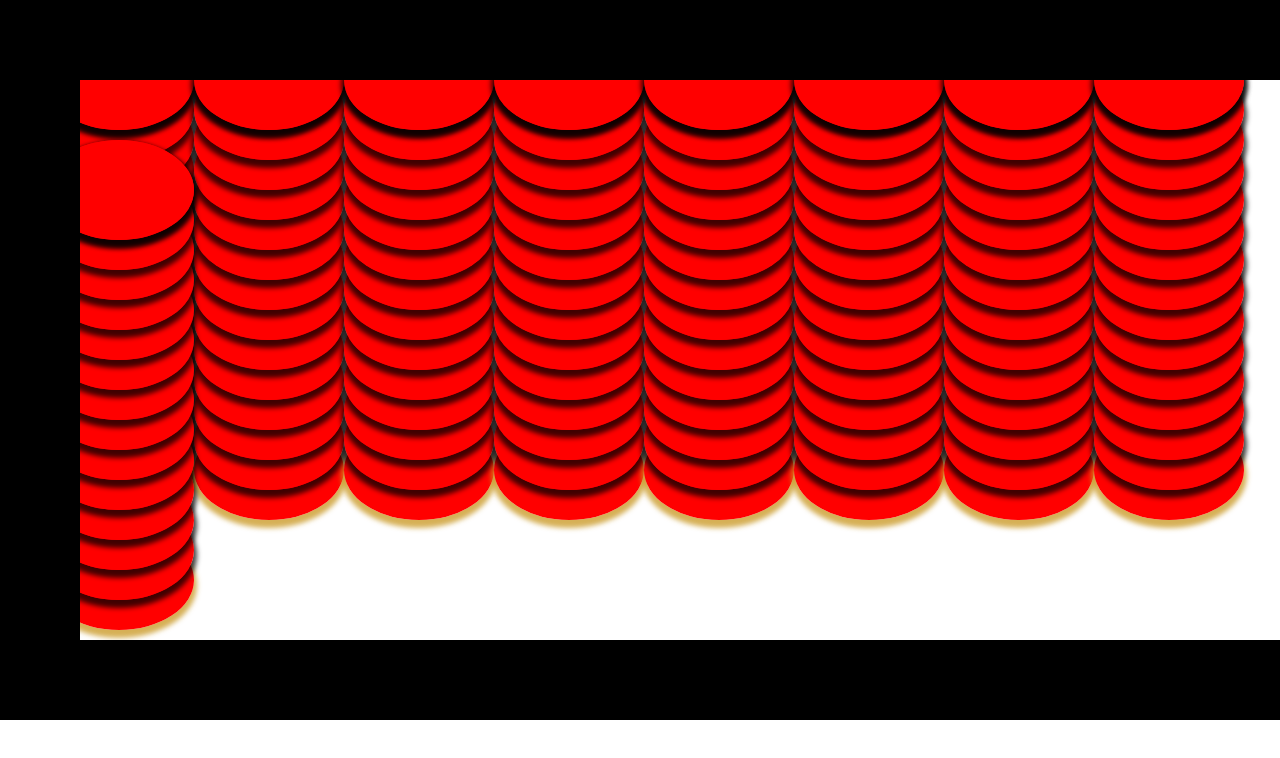
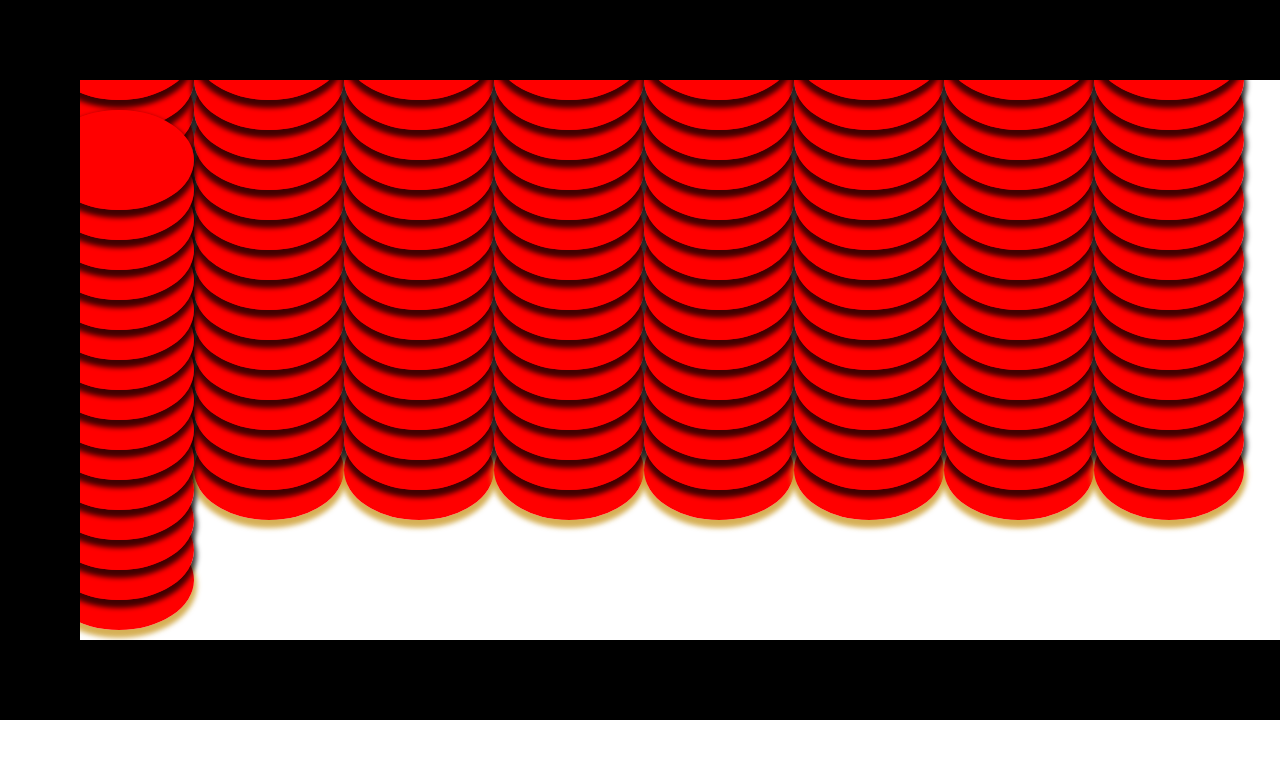
Before and after one commit to harshac/first-website, a plain HTML site: page curtain.html in a window 1280 px wide. Shown: the top 758 px of the page. Drawn offline with Linux system fonts and the light colour scheme; a web font is replaced by a local one.

Commit message:
Repositioning first row

```diff
--- a/css/curtain.css
+++ b/css/curtain.css
@@ -33,7 +33,7 @@ body{
 	left: 44px;
 }
 .row1{
-	top:30px;
+	top:0px;
 	z-index: 11;
 }
 .row2{
```
